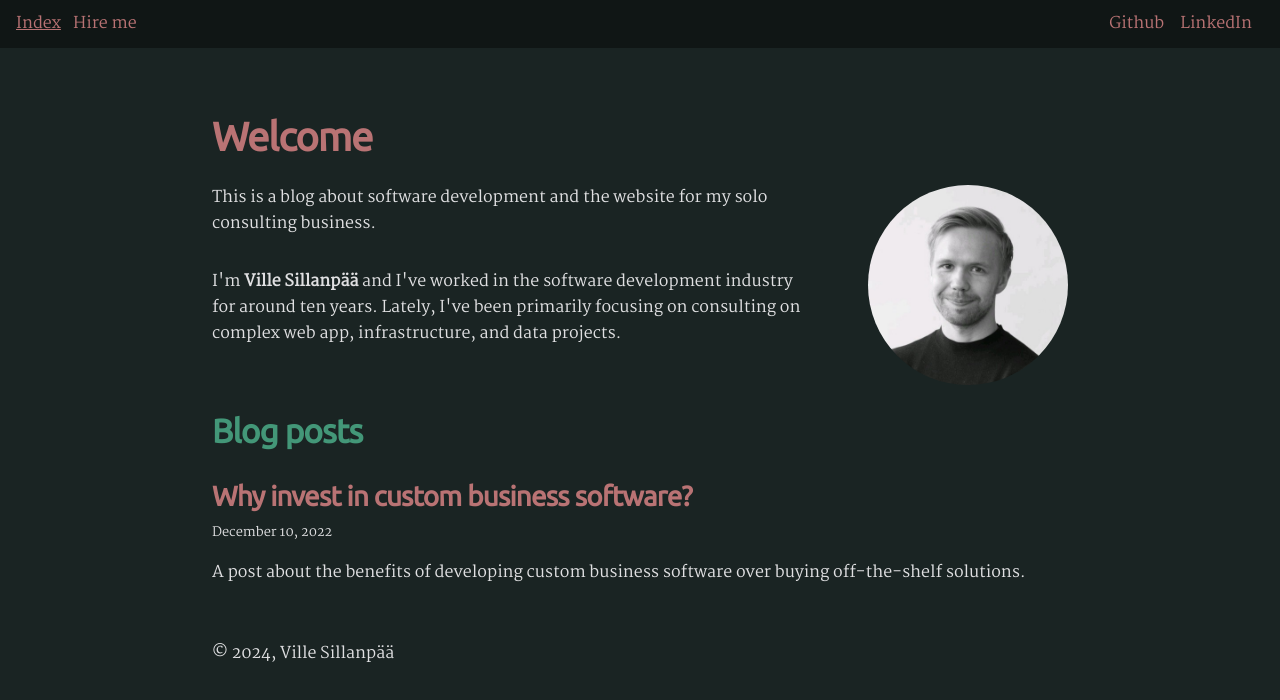
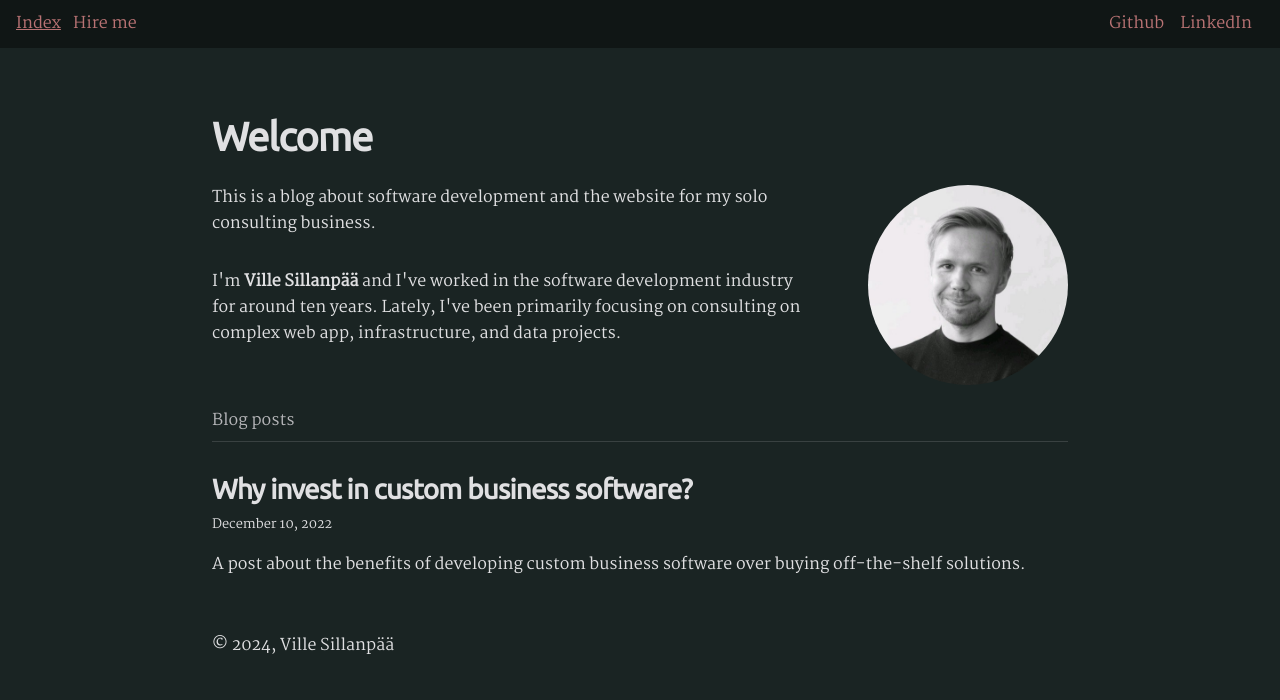
Before and after one commit to vsillan/website, a Gatsby site: page / in a window 1280 px wide. Built offline with nearby package versions, Linux system fonts and the light colour scheme; Gatsby itself is replaced by a stand-in of ours; some packages are replaced by stand-ins of ours.

Commit message:
Tweak colors

```diff
--- a/src/pages/hire-me.tsx
+++ b/src/pages/hire-me.tsx
@@ -55,7 +55,6 @@ const HireMe: React.FC<Props> = ({ location }) => {
           flex-wrap: wrap;
         `}
       >
-        {" "}
         {techSkills.map(skill => (
           <Chip text={skill} />
         ))}
--- a/src/pages/index.tsx
+++ b/src/pages/index.tsx
@@ -5,6 +5,7 @@ import mixpanel from "mixpanel-browser"
 import Bio from "../components/Bio"
 import Layout from "../components/Layout"
 import Seo from "../components/Seo"
+import { css } from "@emotion/css"
 
 type Props = {
   data: Queries.IndexPageQuery
@@ -32,7 +33,22 @@ const Index: React.FC<Props> = ({ data, location }) => {
     <Layout location={location}>
       <h1>Welcome</h1>
       <Bio />
-      <h2>Blog posts</h2>
+      <span
+        className={css`
+          color: var(--color-text-dark);
+          color: var(--color-text-dark);
+          display: block;
+          padding-top: var(--spacing-6);
+        `}
+      >
+        Blog posts
+      </span>
+      <hr
+        className={css`
+          background-color: var(--color-text-dark);
+          opacity: 0.2;
+        `}
+      />
       <ol style={{ listStyle: `none` }}>
         {posts.map(post => {
           if (post === null) {
--- a/src/style.css
+++ b/src/style.css
@@ -55,8 +55,8 @@
   --color-primary: #b97374;
   --color-secondary: #846C5B;
   --color-text: #E0E0E2;
-  --color-text-light: #E0E0E2;
-  --color-heading: #439778;
+  --color-text-dark: #b6b6b9;
+  --color-heading: #E0E0E2;
   --color-accent: #b97374;
   --color-background: #1a2423;
   --breakpoint-sm: 420px;
@@ -119,7 +119,7 @@ h6 {
 h1 {
   font-weight: var(--fontWeight-black);
   font-size: var(--fontSize-6);
-  color: var(--color-primary);
+  color: var(--color-heading);
 }
 
 h2 {
@@ -269,7 +269,7 @@ a:focus {
 
 .post-list-item h2 {
   font-size: var(--fontSize-4);
-  color: var(--color-primary);
+  color: var(--color-heading);
   margin-bottom: var(--spacing-2);
   margin-top: var(--spacing-0);
 }
```
